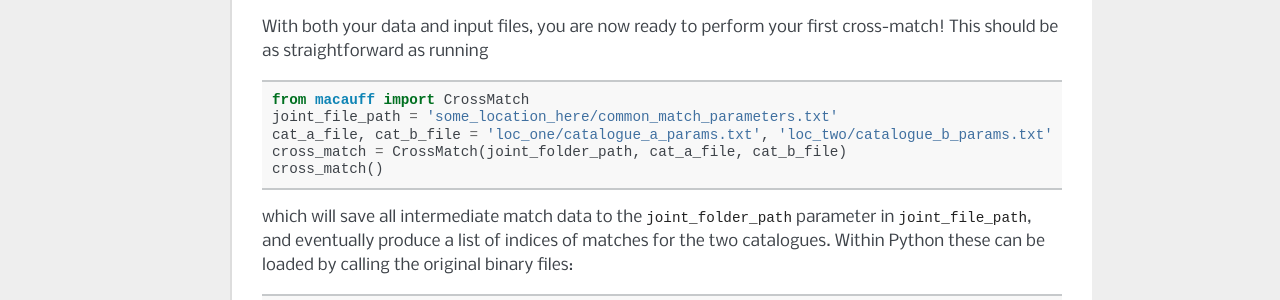
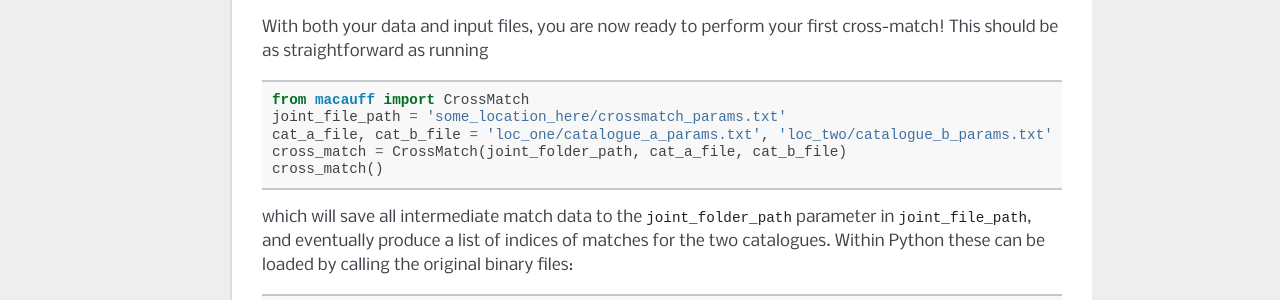
Before and after one commit to macauff/macauff, a Sphinx documentation site: the page built from docs/quickstart.rst, in a window 1280 px wide. Shown: the part 1576-1876 px from the top of the page. Built offline with Sphinx 7.4.7, drawn with Linux system fonts in a browser that asks for light colours.

Commit message:
Fixed some internal references in quickstart.

```diff
--- a/docs/quickstart.rst
+++ b/docs/quickstart.rst
@@ -38,7 +38,7 @@
 Input Parameters
 ================
 
-Once you have your catalogue files, you will next require the files containing the input parameters. Examples of these files can be found in the ``macauff`` test data folder, for `catalogue "a" <https://raw.githubusercontent.com/Onoddil/macauff/master/macauff/tests/data/cat_a_params.txt>`_, `catalogue "b" <https://raw.githubusercontent.com/Onoddil/macauff/master/macauff/tests/data/cat_b_params.txt>`_, and the `common cross-match <https://raw.githubusercontent.com/Onoddil/macauff/master/macauff/tests/data/crossmatch_params.txt>`_ parameters.
+Once you have your catalogue files, you will next require the files containing the input parameters. Examples of these files can be found in the ``macauff`` test data folder, for `catalogue "a" <https://raw.githubusercontent.com/Onoddil/macauff/main/macauff/tests/data/cat_a_params.txt>`_, `catalogue "b" <https://raw.githubusercontent.com/Onoddil/macauff/main/macauff/tests/data/cat_b_params.txt>`_, and the `common cross-match <https://raw.githubusercontent.com/Onoddil/macauff/main/macauff/tests/data/crossmatch_params.txt>`_ parameters.
 
 These files are the only inputs to `~macauff.CrossMatch`, the main class for performing a cross-match between the two catalogues.
 
@@ -55,7 +55,7 @@
 .. code-block:: python
 
 	from macauff import CrossMatch
-	joint_file_path = 'some_location_here/common_match_parameters.txt'
+	joint_file_path = 'some_location_here/crossmatch_params.txt'
 	cat_a_file, cat_b_file = 'loc_one/catalogue_a_params.txt', 'loc_two/catalogue_b_params.txt'
 	cross_match = CrossMatch(joint_folder_path, cat_a_file, cat_b_file)
 	cross_match()
```
